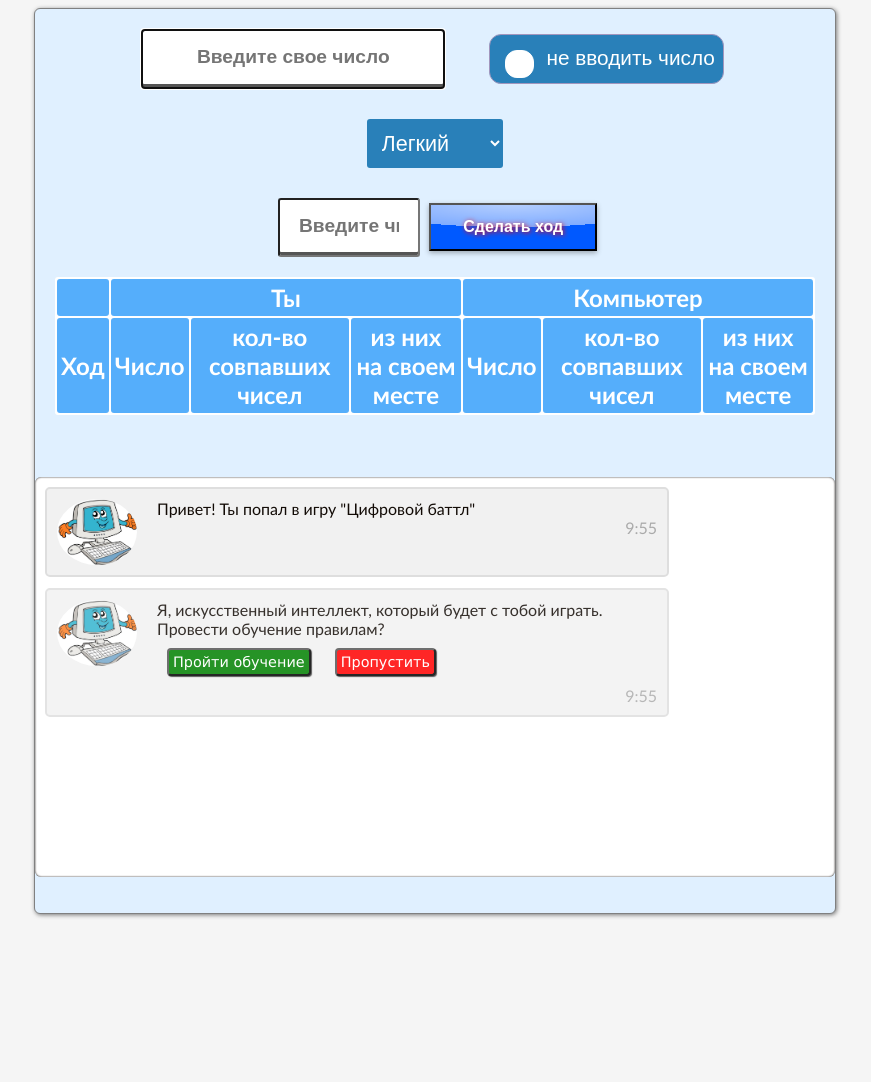
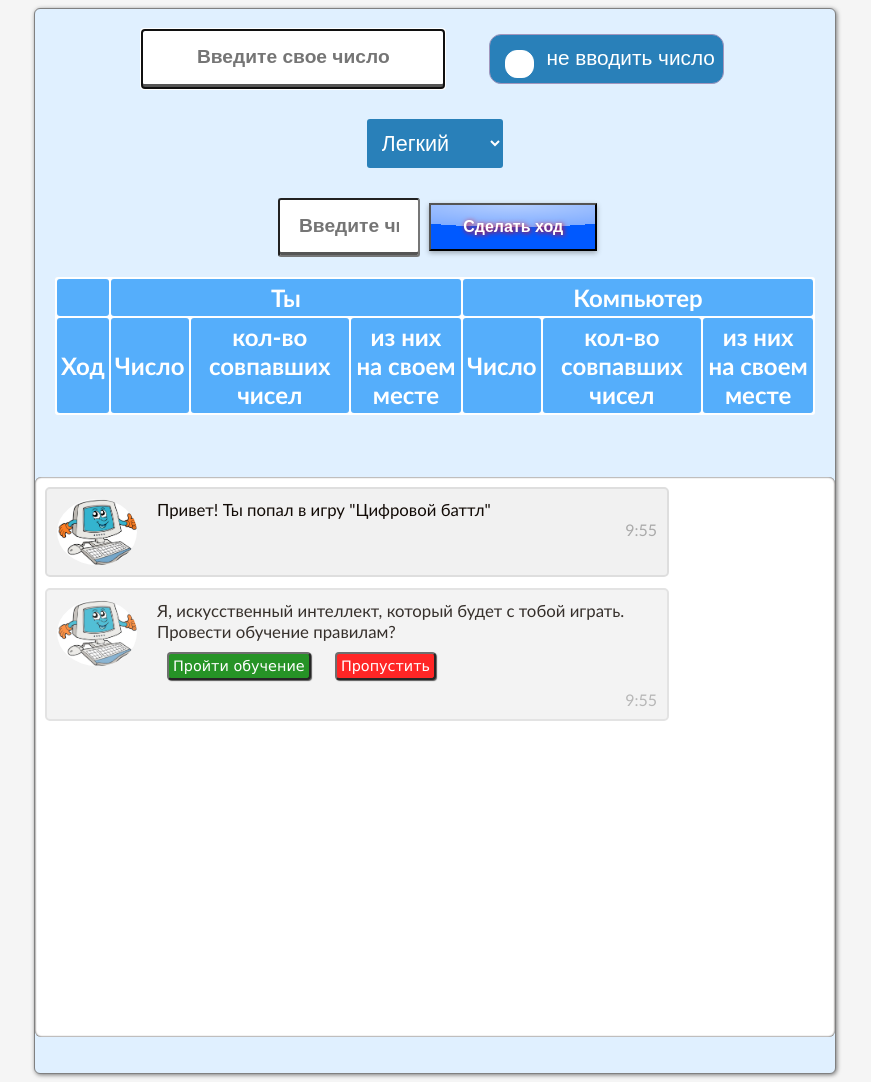
Before and after one commit to ClownProgrammer/ClownProgrammer.github.io, a plain HTML site: page index.html in a window 1280 px wide. Shown: the whole page, without its empty margins (205-1076 px from the left). Before the commit the page ends 922 px from the top, so only its background shows below. Drawn offline with Linux system fonts and the light colour scheme; some packages are replaced by stand-ins of ours; a script that the page names is missing; a web font is replaced by a local one.

Commit message:
Add files via upload

```diff
--- a/index.css
+++ b/index.css
@@ -459,7 +459,7 @@ th, td {
     border-radius: 5px;
     padding: 10px;
     margin: 10px 0;
-    font-size:2vmin;
+    font-size:2.1vmin;
 }
 
 .darker {
@@ -540,7 +540,7 @@ th, td {
     box-shadow: inset 0 0 2px;
     overflow-y: scroll;
     background-color: #ffffff;
-    height: 400px;
+    height: 70vmin;
     width: 100%;
 }
 
```
